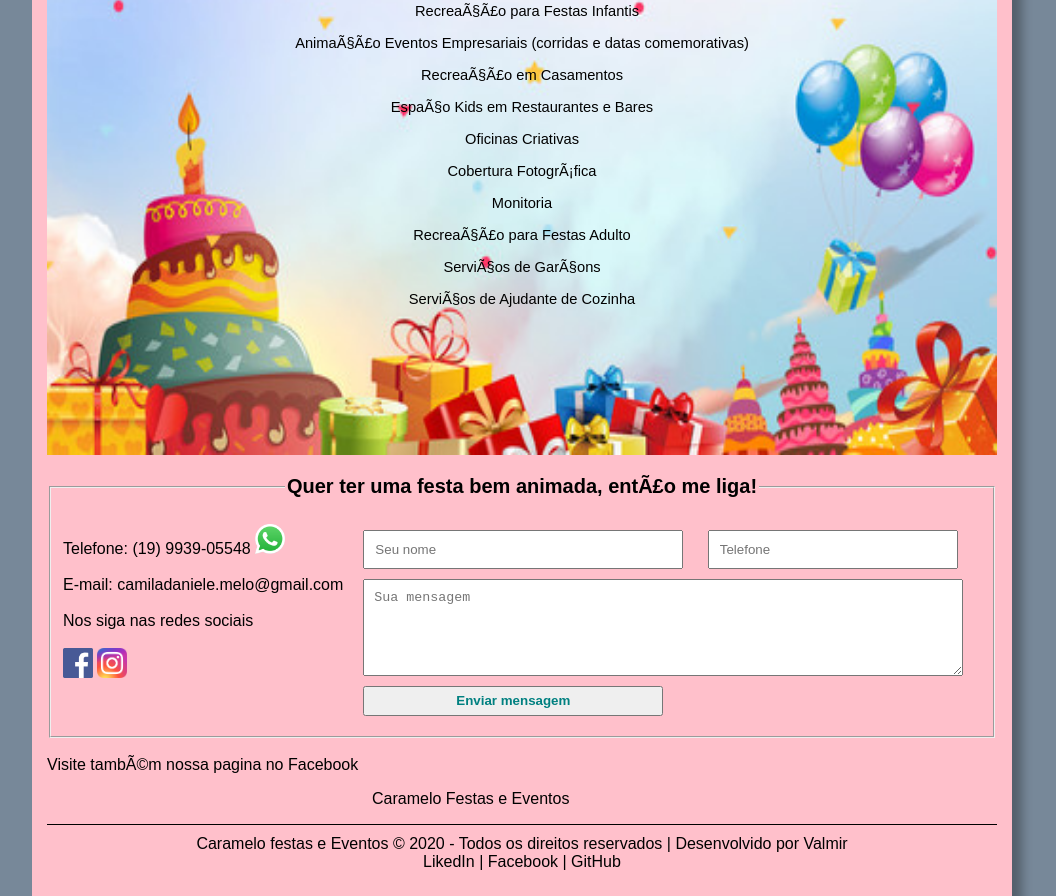
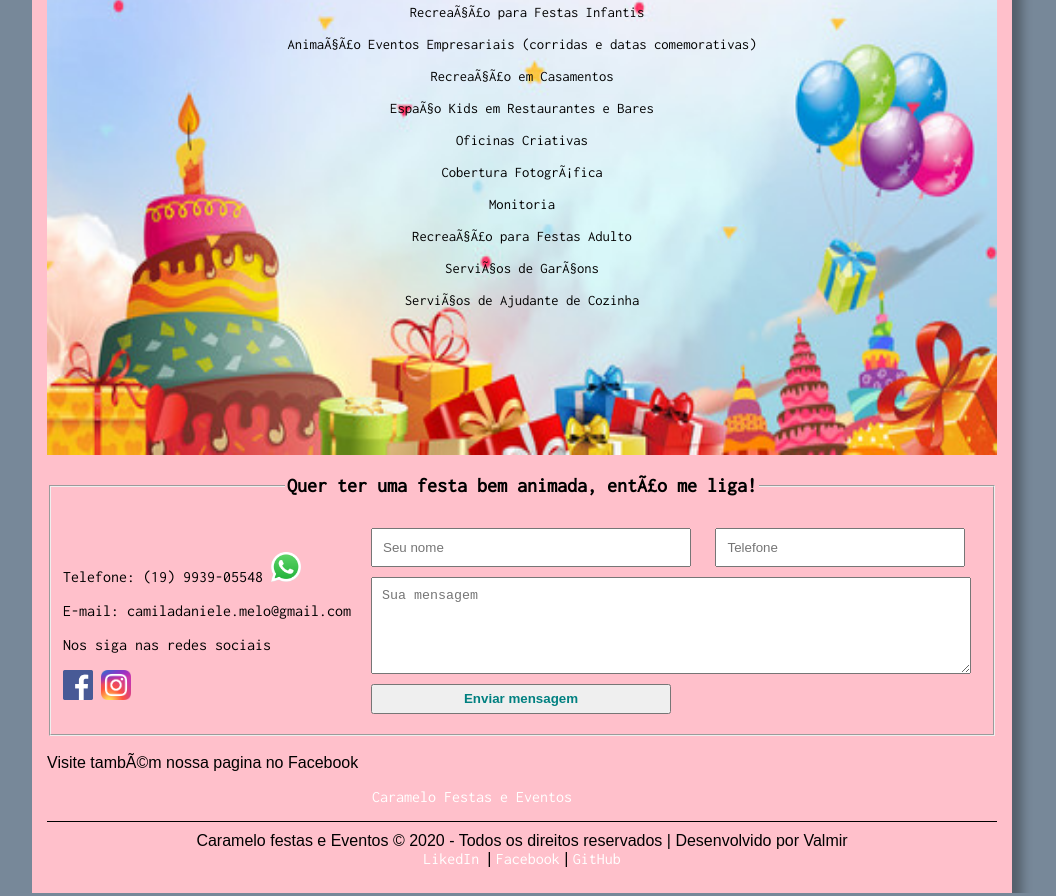
Before and after one commit to ValmirBP/CarameloWebSite, a plain HTML site: page views/index.html in a window 1280 px wide. Shown: the part 590-1486 px from the top of the page, without its empty margins (118-1174 px from the left). Drawn offline with Linux system fonts and the light colour scheme.

Commit message:
font cahnge

```diff
--- a/css/style.css
+++ b/css/style.css
@@ -1,4 +1,6 @@
 @charset "utf-8";
+@import url('https://fonts.googleapis.com/css2?family=Dancing+Script&display=swap');
+@import url('https://fonts.googleapis.com/css2?family=Inconsolata&display=swap');
 body {
     margin: 0;
     font-family: Arial, Helvetica, sans-serif;
@@ -7,19 +9,22 @@ body {
 }
 
 p {
+    font-family: 'Inconsolata', monospace;
     text-align: justify;
     font-size: 12pt;
     text-indent: 10px;
 }
 
 h1 {
+    font-family: 'Dancing Script', cursive;
     text-align: center;
     font-size: 20pt;
 }
 
 a {
+    font-family: 'Inconsolata', monospace;
     text-decoration: none;
-    color: black;
+    color: white;
 }
 
 a:hover {
@@ -108,16 +113,22 @@ article#contact {
 }
 
 legend {
+    font-family: 'Inconsolata', monospace;
     text-align: center;
     font-size: 15pt;
     font-weight: bold;
 }
 
 div#contactleft {
+    font-family: 'Inconsolata', monospace;
     text-align: left;
     float: left;
-    margin-top: 20px;
+    margin-top: 50px;
     margin-right: 10px;
+}
+
+div#contactleft a {
+    color: black;
 }
 
 input {
@@ -148,7 +159,6 @@ input#cSend:hover {
 
 textarea#cMessage {
     margin-left: 10px;
-    margin-right: 10px;
     padding: 10px;
     width: 600px;
     font-size: 10pt;
--- a/views/index.html
+++ b/views/index.html
@@ -7,6 +7,7 @@
     <link rel="stylesheet" href="../css/style.css">
     <script async defer crossorigin="anonymous" src="https://connect.facebook.net/pt_BR/sdk.js#xfbml=1&version=v9.0&appId=2357728814334395&autoLogAppEvents=1" nonce="Mb9OhAno"></script>
     <script lang="javascript" src="../js/functions.js"></script>
+    <link rel="preconnect" href="https://fonts.gstatic.com">
 </head>
 
 <body>
```
